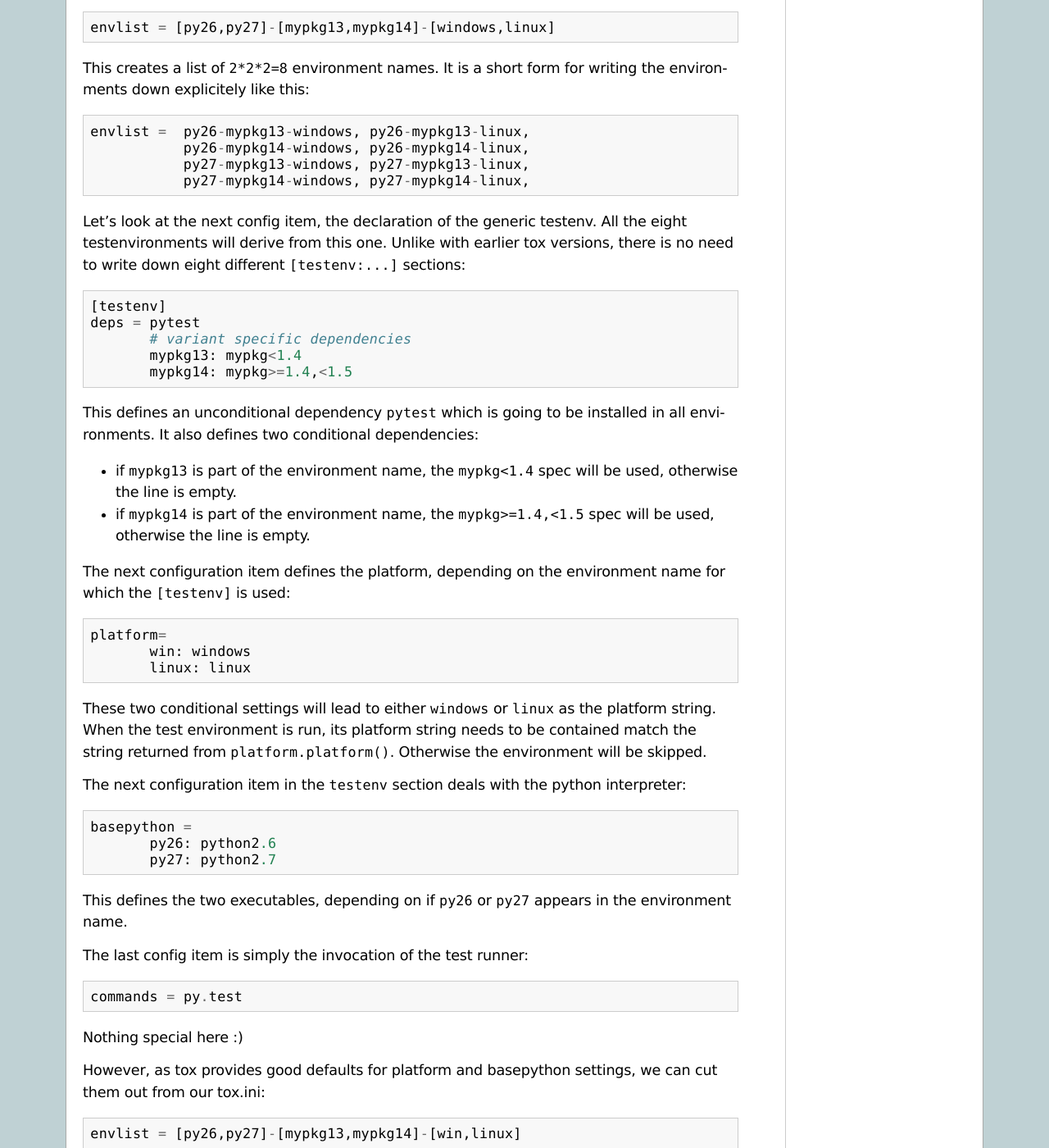
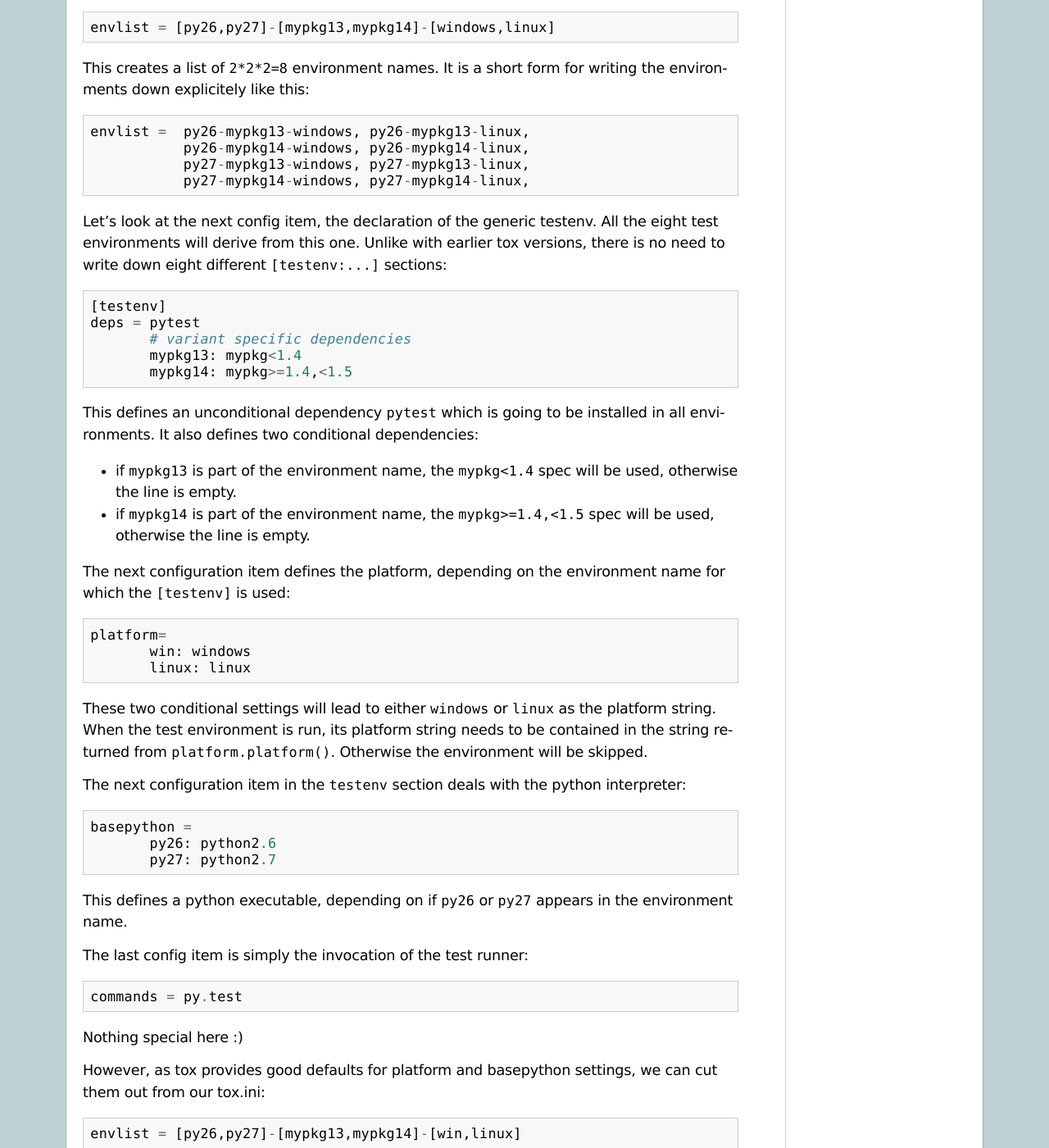
Before and after one commit to msabramo/tox, a Sphinx documentation site: the page built from doc/config-v2.txt, in a window 1280 px wide and 1400 px high, scrolled down 1796 px. Shown: the whole window at 82% size. Built offline with Sphinx 7.4.7, drawn with Linux system fonts in a browser that asks for light colours; some of the changed text lies outside the part shown.

Commit message:
fix typos

```diff
--- a/doc/config-v2.txt
+++ b/doc/config-v2.txt
@@ -64,7 +64,7 @@
 versions, against python2.6, 2.7 interpreters and on ``linux`` and
 ``win32`` platforms.  Today you would have to
 write down 2*2*2 = 8 ``[testenv*]`` sections and then instruct
-tox to on the respective platform with a respective environment name list.
+tox to run a specific list of environments on each platform.
 
 With tox-1.X there will be no need to write down such boilerplate stuff.
 Without further ado, here is how a ``tox.ini`` would look like::
@@ -101,7 +101,7 @@
                py27-mypkg14-windows, py27-mypkg14-linux,
 
 Let's look at the next config item, the declaration of the generic
-testenv.  All the eight testenvironments will derive from this one.
+testenv.  All the eight test environments will derive from this one.
 Unlike with earlier tox versions, there is no need to write down
 eight different ``[testenv:...]`` sections::
 
@@ -128,7 +128,7 @@
 
 These two conditional settings will lead to either ``windows`` or
 ``linux`` as the platform string.  When the test environment is run,
-its platform string needs to be contained match the string returned
+its platform string needs to be contained in the string returned
 from ``platform.platform()``. Otherwise the environment will be skipped.
 
 The next configuration item in the ``testenv`` section deals with
@@ -138,7 +138,7 @@
            py26: python2.6
            py27: python2.7
 
-This defines the two executables, depending on if ``py26`` or ``py27``
+This defines a python executable, depending on if ``py26`` or ``py27``
 appears in the environment name.
 
 The last config item is simply the invocation of the test runner::
```
Also changed, not shown: other parts of doc/config-v2.txt (+1 -1 lines).
